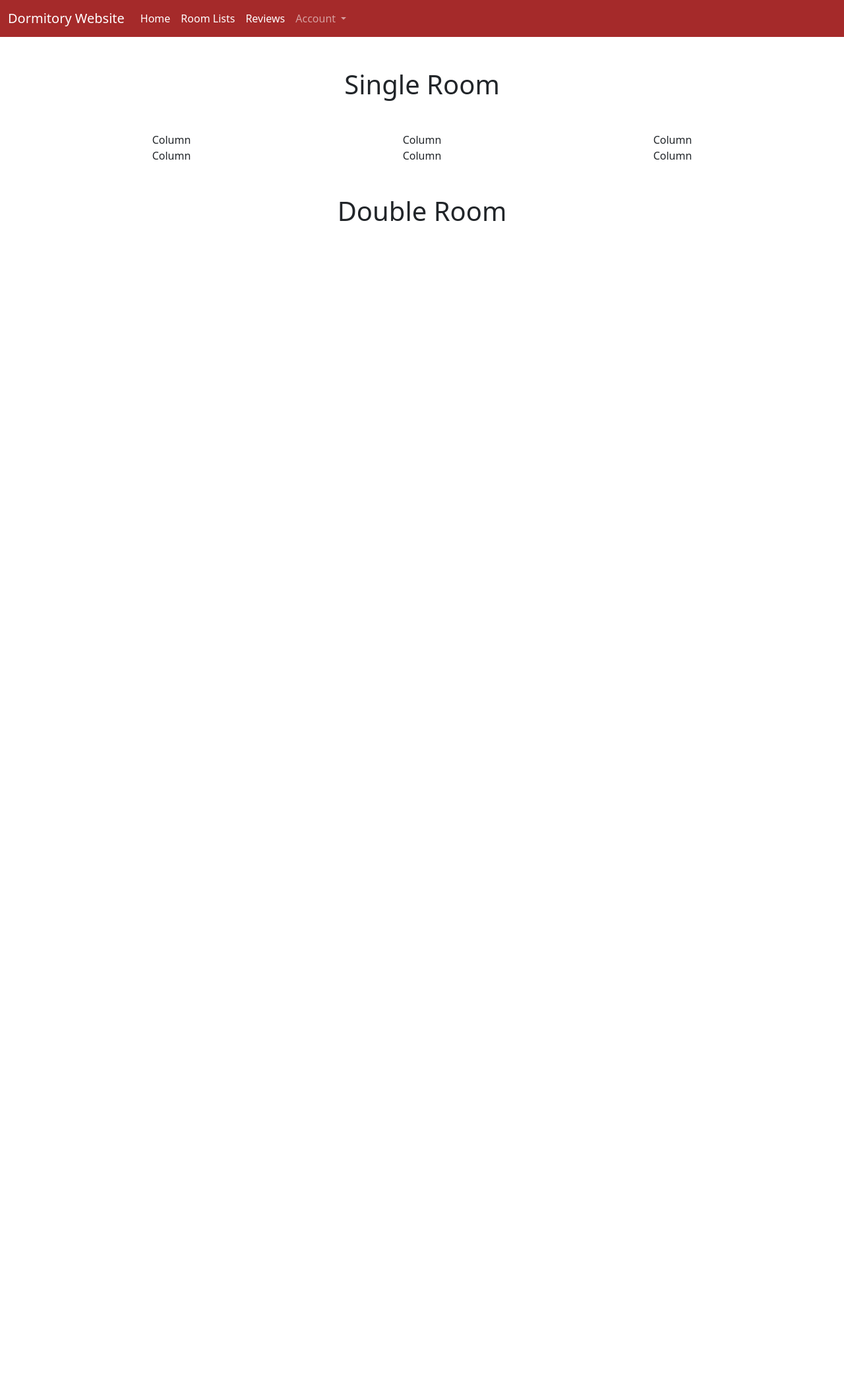
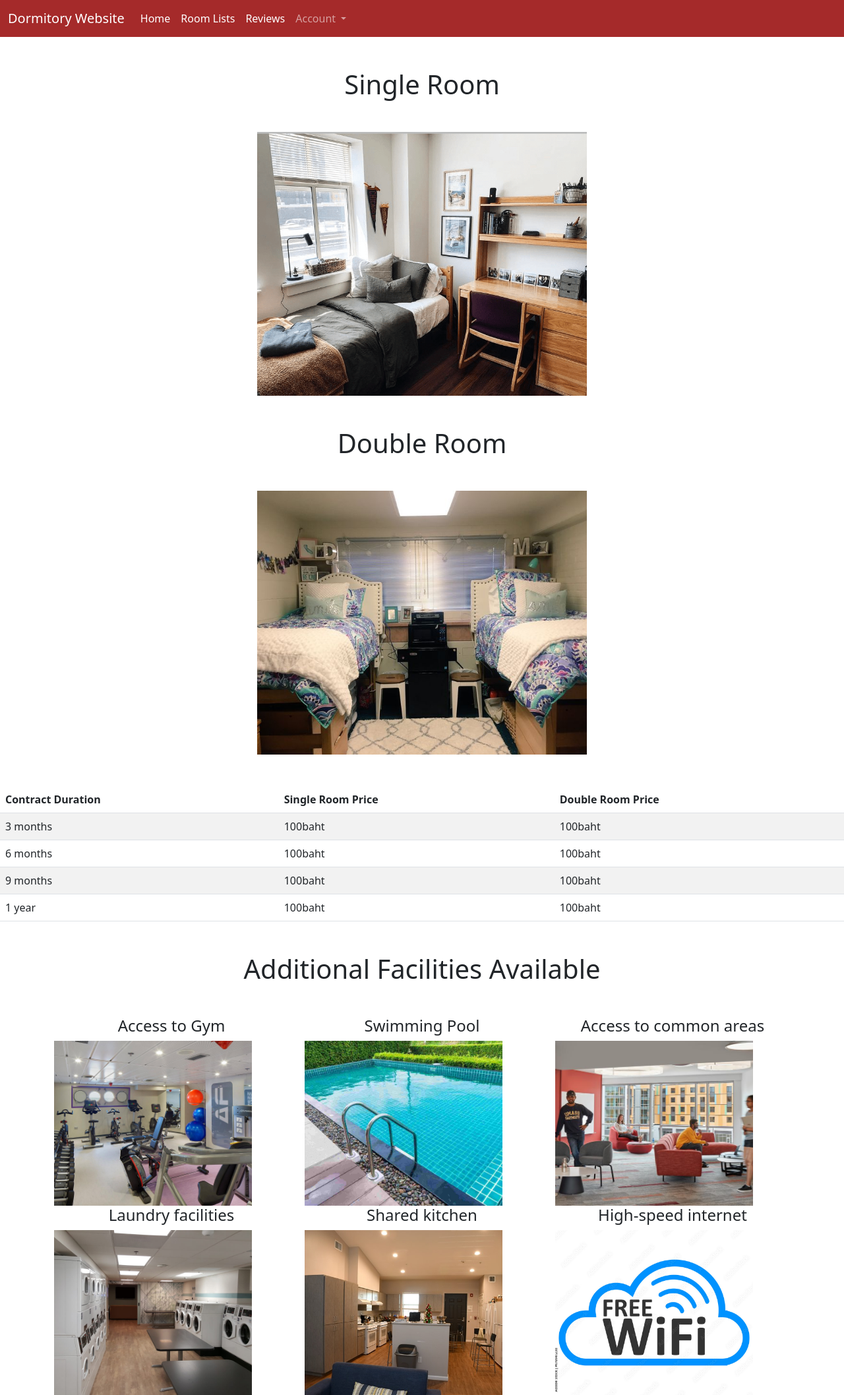
Before and after one commit to Database-Project-Dormitory-website/Dormitory-Website, a Flask app: page /roomlists in a window 1280 px wide. Shown: the whole page at 66% size. Before the commit the page ends 335 px from the top, so only its background shows below. Run offline with Flask 3, Linux system fonts and the light colour scheme; some libraries are stand-ins or nearby versions.

Commit message:
updated roomlist

```diff
--- a/templates/roomlists.html
+++ b/templates/roomlists.html
@@ -4,40 +4,93 @@
 <div class="container mt-5">
     <div class="row justify-content-center">
         <div class="col-md-6">
-        <h1 class="text-center mb-5">Single Room</h1>
+            <h1 class="text-center mb-5">Single Room</h1>
+        </div>
+    </div>
+    <div class="row">
+        <div class="col-md-6 mb-4 mb-lg-0 mx-auto text-center">
+            <img src="/static/images/singlebed1y.png" alt="Single Room" class="img-fluid" style="width: 500px; height: 400px; object-fit: cover;">
         </div>
     </div>
 </div>
 
-<div class="container text-center">
-    <div class="row">
-      <div class="col-lg-4 col-md-12 mb-4 mb-lg-0">
-        Column
-      </div>
-      <div class="col-lg-4 col-md-12 mb-4 mb-lg-0">
-        Column
-      </div>
-      <div class="col-lg-4 col-md-12 mb-4 mb-lg-0">
-        Column
-      </div>
+<div class="container mt-5">
+    <div class="row justify-content-center">
+        <div class="col-md-6">
+            <h1 class="text-center mb-5">Double Room</h1>
+        </div>
     </div>
     <div class="row">
-        <div class="col-lg-4 col-md-12 mb-4 mb-lg-0">
-          Column
+        <div class="col-md-6 mb-4 mb-lg-0 mx-auto text-center">
+            <img src="/static/images/doublebed3.png" alt="Double Room" class="img-fluid" style="width: 500px; height: 400px; object-fit: cover;">
         </div>
-        <div class="col-lg-4 col-md-12 mb-4 mb-lg-0">
-          Column
-        </div>
-        <div class="col-lg-4 col-md-12 mb-4 mb-lg-0">
-          Column
-        </div>
-      </div>
-  </div>
+    </div>
+</div>
+
+<table class="table table-striped mt-5">
+    <thead>
+        <tr>
+            <th>Contract Duration</th>
+            <th>Single Room Price</th>
+            <th>Double Room Price</th>
+        </tr>
+    </thead>
+    <tbody>
+        <tr>
+            <td>3 months</td>
+            <td>100baht</td>
+            <td>100baht</td>
+        </tr>
+        <tr>
+            <td>6 months</td>
+            <td>100baht</td>
+            <td>100baht</td>
+        </tr>
+        <tr>
+            <td>9 months</td>
+            <td>100baht</td>
+            <td>100baht</td>
+        </tr>
+        <tr>
+            <td>1 year</td>
+            <td>100baht</td>
+            <td>100baht</td>
+        </tr>
+    </tbody>
+</table>
 
 <div class="container mt-5">
     <div class="row justify-content-center">
         <div class="col-md-6">
-        <h1 class="text-center mb-5">Double Room</h1>
+            <h1 class="text-center mb-5 attractive-text">Additional Facilities Available</h1>
+        </div>
+    </div>
+    <div class="row">
+        <div class="col-lg-4 col-md-12 mb-4 mb-lg-0">
+            <h4 class="text-center attractive-text"> Access to Gym</h4>
+            <img src="/static/images/gym.png" alt="Gym" class="img-fluid" style="width: 300px; height: 250px; object-fit: cover;">
+        </div>
+        <div class="col-lg-4 col-md-12 mb-4 mb-lg-0">
+            <h4 class="text-center attractive-text">Swimming Pool</h4>
+            <img src="/static/images/swimming.png" alt="Swimming Pool" class="img-fluid" style="width: 300px; height: 250px; object-fit: cover;">
+        </div>
+        <div class="col-lg-4 col-md-12 mb-4 mb-lg-0">
+            <h4 class="text-center attractive-text">Access to common areas</h4>
+            <img src="/static/images/commonroom.png" alt="Common Areas" class="img-fluid" style="width: 300px; height: 250px; object-fit: cover;">
+        </div>
+    </div>
+    <div class="row">
+        <div class="col-lg-4 col-md-12 mb-4 mb-lg-0">
+            <h4 class="text-center attractive-text">Laundry facilities</h4>
+            <img src="/static/images/laundry.png" alt="Laundry" class="img-fluid" style="width: 300px; height: 250px; object-fit: cover;">
+        </div>
+        <div class="col-lg-4 col-md-12 mb-4 mb-lg-0">
+            <h4 class="text-center attractive-text">Shared kitchen</h4>
+            <img src="/static/images/kitchen.png" alt="Kitchen" class="img-fluid" style="width: 300px; height: 250px; object-fit: cover;">
+        </div>
+        <div class="col-lg-4 col-md-12 mb-4 mb-lg-0">
+            <h4 class="text-center attractive-text">High-speed internet</h4>
+            <img src="/static/images/wifi.png" alt="Internet" class="img-fluid" style="width: 300px; height: 250px; object-fit: cover;">
         </div>
     </div>
 </div>
```
